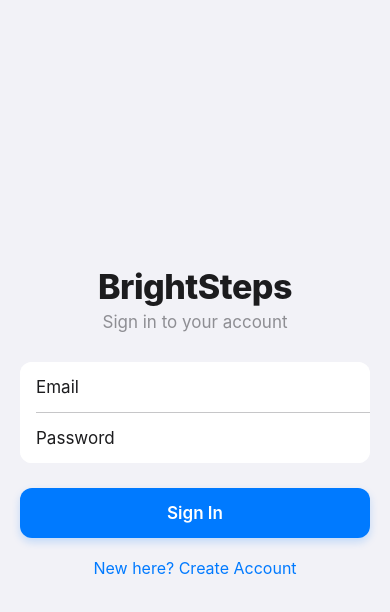
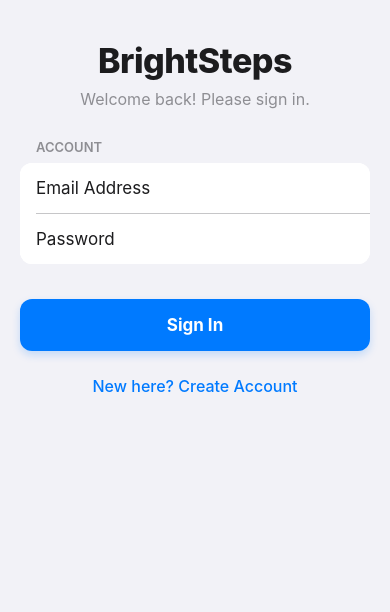
Before and after one commit to chrisbartie31/BrightSteps, a React Native app in the folder expo_app/: screen /Auth in a window 390 px wide. Shown: the top 612 px of the page. Built offline with nearby package versions, Linux system fonts and the light colour scheme; no server answers.

Commit message:
updated sign up and adding siblings

```diff
--- a/expo_app/screens/AuthScreen.js
+++ b/expo_app/screens/AuthScreen.js
@@ -1,24 +1,97 @@
-// expo_app/screens/AuthScreen.js
-
 import React, { useState } from 'react';
-import { View, TextInput, Text, Alert, StyleSheet, TouchableOpacity, SafeAreaView, KeyboardAvoidingView, Platform, StatusBar } from 'react-native';
+import {
+  View,
+  TextInput,
+  Text,
+  Alert,
+  StyleSheet,
+  TouchableOpacity,
+  SafeAreaView,
+  KeyboardAvoidingView,
+  Platform,
+  StatusBar,
+  ScrollView,
+  ActivityIndicator
+} from 'react-native';
 import { createUserWithEmailAndPassword, signInWithEmailAndPassword } from 'firebase/auth';
-import { auth } from '../services/firebase';
+import { doc, collection, writeBatch } from 'firebase/firestore'; // NEW IMPORTS
+import { auth, db } from '../services/firebase';
 import { Colors } from '../constants/Colors';
 
 export default function AuthScreen() {
-  const [email, setEmail] = useState('');
-  const [password, setPassword] = useState('');
+  // Login State
   const [isLogin, setIsLogin] = useState(true);
   const [loading, setLoading] = useState(false);
 
-  async function handleAuth(authFunction) {
+  // Core Credentials
+  const [email, setEmail] = useState('');
+  const [password, setPassword] = useState('');
+
+  // Extended Profile Data (Sign Up Only)
+  const [firstName, setFirstName] = useState('');
+  const [lastName, setLastName] = useState('');
+  const [phone, setPhone] = useState('');
+  const [childName, setChildName] = useState('');
+
+  // === HANDLER: SIGN IN ===
+  async function handleSignIn() {
     setLoading(true);
     try {
-      await authFunction(auth, email.trim(), password);
-      // Auth listener in App.js handles the rest
+      await signInWithEmailAndPassword(auth, email.trim(), password);
+      // App.js listener handles navigation
     } catch (e) {
-      Alert.alert('Action Failed', e.message);
+      Alert.alert('Login Failed', e.message);
+    } finally {
+      setLoading(false);
+    }
+  }
+
+  // === HANDLER: SIGN UP (Transactional) ===
+  async function handleSignUp() {
+    // 1. Validation
+    if (!email.trim() || !password || !firstName.trim() || !lastName.trim() || !phone.trim()) {
+      return Alert.alert("Missing Details", "Please fill in all parent details.");
+    }
+    if (!childName.trim()) {
+      return Alert.alert("Missing Child", "Please add the name of the first child you look after.");
+    }
+
+    setLoading(true);
+    try {
+      // 2. Create Auth User
+      const userCredential = await createUserWithEmailAndPassword(auth, email.trim(), password);
+      const uid = userCredential.user.uid;
+
+      // 3. Batch Write (Atomic Operation)
+      const batch = writeBatch(db);
+
+      // A. Create Parent/Au Pair Profile
+      const parentRef = doc(db, 'users', uid);
+      batch.set(parentRef, {
+        email: email.trim(),
+        firstName: firstName.trim(),
+        lastName: lastName.trim(),
+        phone: phone.trim(),
+        role: 'parent', // or 'au_pair', generic role for the account owner
+        createdAt: new Date()
+      });
+
+      // B. Create First Child Profile
+      const newChildRef = doc(collection(db, 'children')); // Auto-ID
+      batch.set(newChildRef, {
+        name: childName.trim(),
+        parentId: uid,
+        assignedTutorId: null, // Will be assigned by admin later
+        createdAt: new Date()
+      });
+
+      // 4. Commit to Database
+      await batch.commit();
+
+      Alert.alert("Welcome!", "Account created successfully.");
+
+    } catch (e) {
+      Alert.alert("Signup Error", e.message);
     } finally {
       setLoading(false);
     }
@@ -27,18 +100,66 @@ export default function AuthScreen() {
   return (
     <SafeAreaView style={styles.container}>
       <StatusBar barStyle="dark-content" />
-      <KeyboardAvoidingView behavior={Platform.OS === "ios" ? "padding" : "height"} style={styles.keyboardView}>
+      <KeyboardAvoidingView behavior={Platform.OS === "ios" ? "padding" : "height"} style={{flex: 1}}>
+        <ScrollView contentContainerStyle={styles.scrollContent} showsVerticalScrollIndicator={false}>
 
           <View style={styles.headerContainer}>
             <Text style={styles.headerTitle}>BrightSteps</Text>
-          <Text style={styles.headerSubtitle}>{isLogin ? 'Sign in to your account' : 'Create a new account'}</Text>
+            <Text style={styles.headerSubtitle}>
+              {isLogin ? 'Welcome back! Please sign in.' : 'Create a profile to start tracking progress.'}
+            </Text>
           </View>
 
-        {/* iOS "Inset Grouped" Container */}
+          {/* === SIGN UP FORM === */}
+          {!isLogin && (
+            <>
+              <Text style={styles.sectionLabel}>YOUR DETAILS</Text>
               <View style={styles.inputGroup}>
                 <TextInput
                   style={styles.inputTop}
-            placeholder="Email"
+                  placeholder="First Name"
+                  value={firstName}
+                  onChangeText={setFirstName}
+                  placeholderTextColor={Colors.placeholder}
+                />
+                <View style={styles.separator} />
+                <TextInput
+                  style={styles.inputMiddle}
+                  placeholder="Last Name"
+                  value={lastName}
+                  onChangeText={setLastName}
+                  placeholderTextColor={Colors.placeholder}
+                />
+                <View style={styles.separator} />
+                <TextInput
+                  style={styles.inputBottom}
+                  placeholder="Phone Number"
+                  keyboardType="phone-pad"
+                  value={phone}
+                  onChangeText={setPhone}
+                  placeholderTextColor={Colors.placeholder}
+                />
+              </View>
+
+              <Text style={styles.sectionLabel}>FIRST LEARNER</Text>
+              <View style={styles.inputGroup}>
+                <TextInput
+                  style={styles.inputSingle}
+                  placeholder="Child's Name"
+                  value={childName}
+                  onChangeText={setChildName}
+                  placeholderTextColor={Colors.placeholder}
+                />
+              </View>
+            </>
+          )}
+
+          {/* === CREDENTIALS FORM === */}
+          <Text style={styles.sectionLabel}>{isLogin ? 'ACCOUNT' : 'LOGIN DETAILS'}</Text>
+          <View style={styles.inputGroup}>
+            <TextInput
+              style={styles.inputTop}
+              placeholder="Email Address"
               keyboardType="email-address"
               autoCapitalize="none"
               value={email}
@@ -58,12 +179,16 @@ export default function AuthScreen() {
 
           <TouchableOpacity
             style={styles.primaryButton}
-          onPress={() => handleAuth(isLogin ? signInWithEmailAndPassword : createUserWithEmailAndPassword)}
+            onPress={isLogin ? handleSignIn : handleSignUp}
             disabled={loading}
           >
+            {loading ? (
+              <ActivityIndicator color="#FFF" />
+            ) : (
               <Text style={styles.primaryButtonText}>
-            {loading ? 'Processing...' : isLogin ? 'Sign In' : 'Create Account'}
+                {isLogin ? 'Sign In' : 'Create Account'}
               </Text>
+            )}
           </TouchableOpacity>
 
           <TouchableOpacity onPress={() => setIsLogin(!isLogin)} style={styles.linkButton}>
@@ -72,6 +197,7 @@ export default function AuthScreen() {
             </Text>
           </TouchableOpacity>
 
+        </ScrollView>
       </KeyboardAvoidingView>
     </SafeAreaView>
   );
@@ -79,13 +205,22 @@ export default function AuthScreen() {
 
 const styles = StyleSheet.create({
   container: { flex: 1, backgroundColor: Colors.background },
-  keyboardView: { flex: 1, justifyContent: 'center', paddingHorizontal: 20 },
+  scrollContent: { padding: 20, paddingBottom: 50 },
 
-  headerContainer: { marginBottom: 30, alignItems: 'center' },
+  headerContainer: { marginTop: 20, marginBottom: 30, alignItems: 'center' },
   headerTitle: { fontSize: 34, fontWeight: '800', color: Colors.textPrimary, letterSpacing: -0.5 },
-  headerSubtitle: { fontSize: 17, color: Colors.textSecondary, marginTop: 5 },
+  headerSubtitle: { fontSize: 16, color: Colors.textSecondary, marginTop: 8, textAlign: 'center' },
 
-  // The "Apple Settings" Look
+  sectionLabel: {
+    fontSize: 13,
+    fontWeight: '600',
+    color: Colors.textSecondary,
+    marginBottom: 8,
+    marginLeft: 16, // Apple Style Header Offset
+    textTransform: 'uppercase'
+  },
+
+  // Apple Style Grouped Inputs
   inputGroup: {
     backgroundColor: Colors.card,
     borderRadius: 12,
@@ -99,7 +234,21 @@ const styles = StyleSheet.create({
     color: Colors.textPrimary,
     backgroundColor: Colors.card,
   },
+  inputMiddle: {
+    height: 50,
+    paddingHorizontal: 16,
+    fontSize: 17,
+    color: Colors.textPrimary,
+    backgroundColor: Colors.card,
+  },
   inputBottom: {
+    height: 50,
+    paddingHorizontal: 16,
+    fontSize: 17,
+    color: Colors.textPrimary,
+    backgroundColor: Colors.card,
+  },
+  inputSingle: {
     height: 50,
     paddingHorizontal: 16,
     fontSize: 17,
@@ -109,13 +258,13 @@ const styles = StyleSheet.create({
   separator: {
     height: 1,
     backgroundColor: Colors.separator,
-    marginLeft: 16, // Standard iOS left inset for separators
+    marginLeft: 16,
   },
 
   primaryButton: {
     backgroundColor: Colors.primary,
     borderRadius: 12,
-    height: 50,
+    height: 52,
     justifyContent: 'center',
     alignItems: 'center',
     shadowColor: Colors.primary,
@@ -123,12 +272,13 @@ const styles = StyleSheet.create({
     shadowOpacity: 0.2,
     shadowRadius: 8,
     elevation: 4,
+    marginTop: 10
   },
   primaryButtonText: {
     color: '#FFFFFF',
     fontSize: 17,
-    fontWeight: '600',
+    fontWeight: '700',
   },
-  linkButton: { marginTop: 20, alignItems: 'center' },
-  linkText: { color: Colors.primary, fontSize: 16 },
+  linkButton: { marginTop: 25, alignItems: 'center' },
+  linkText: { color: Colors.primary, fontSize: 16, fontWeight: '500' },
 });
--- a/expo_app/screens/ChildSelect.js
+++ b/expo_app/screens/ChildSelect.js
@@ -1,14 +1,34 @@
 import React, { useEffect, useState } from 'react';
-import { View, Text, FlatList, TouchableOpacity, TextInput, StyleSheet, SafeAreaView, Modal, StatusBar } from 'react-native';
+import {
+  View,
+  Text,
+  FlatList,
+  TouchableOpacity,
+  TextInput,
+  StyleSheet,
+  Modal,
+  StatusBar,
+  Alert,
+  ActivityIndicator,
+  KeyboardAvoidingView, // <--- FIXED: Added missing import
+  Platform              // <--- FIXED: Added missing import
+} from 'react-native';
+
+// FIXED: Use the modern Safe Area to stop the warning
+import { SafeAreaView } from 'react-native-safe-area-context';
+
 import { auth, db } from '../services/firebase';
 import { collection, addDoc, query, where, onSnapshot } from 'firebase/firestore';
+import { EmailAuthProvider, reauthenticateWithCredential } from 'firebase/auth';
 import { useChild } from '../contexts/ChildContext';
 import { Colors } from '../constants/Colors';
 
 export default function ChildSelect({ navigation }) {
   const [children, setChildren] = useState([]);
   const [newName, setNewName] = useState('');
+  const [passwordVerify, setPasswordVerify] = useState('');
   const [isAdding, setIsAdding] = useState(false);
+  const [loading, setLoading] = useState(false);
   const { selectChild } = useChild();
 
   useEffect(() => {
@@ -21,14 +41,41 @@ export default function ChildSelect({ navigation }) {
   }, []);
 
   async function addChild() {
-    if (!newName.trim()) return;
+    if (!newName.trim()) {
+        Alert.alert("Missing Name", "Please enter the child's name.");
+        return;
+    }
+    if (!passwordVerify) {
+        Alert.alert("Security Check", "Please enter your password to confirm.");
+        return;
+    }
+
+    setLoading(true);
+    const user = auth.currentUser;
+
+    try {
+        // 1. Re-authenticate
+        const credential = EmailAuthProvider.credential(user.email, passwordVerify);
+        await reauthenticateWithCredential(user, credential);
+
+        // 2. Add child
         await addDoc(collection(db, 'children'), {
             name: newName.trim(),
-      parentId: auth.currentUser.uid,
+            parentId: user.uid,
             createdAt: new Date()
         });
+
         setNewName('');
+        setPasswordVerify('');
         setIsAdding(false);
+        Alert.alert("Success", "New profile created!");
+
+    } catch (error) {
+        console.error(error);
+        Alert.alert("Verification Failed", "Incorrect password. Please try again.");
+    } finally {
+        setLoading(false);
+    }
   }
 
   function handleSelectChild(child) {
@@ -48,10 +95,9 @@ export default function ChildSelect({ navigation }) {
   }
 
   return (
-    <SafeAreaView style={styles.container}>
+    <SafeAreaView style={styles.container} edges={['top', 'left', 'right']}>
       <StatusBar barStyle="dark-content" />
 
-      {/* Simplified Header */}
       <View style={styles.headerContainer}>
         <Text style={styles.headerTitle}>Select Profile</Text>
         <TouchableOpacity onPress={handleSignOut}>
@@ -72,9 +118,7 @@ export default function ChildSelect({ navigation }) {
             <View style={[styles.avatar, { backgroundColor: getColor(item.name) }]}>
               <Text style={styles.avatarText}>{getInitial(item.name)}</Text>
             </View>
-
             <Text style={styles.cardName} numberOfLines={1}>{item.name}</Text>
-
             <Text style={styles.chevron}>›</Text>
           </TouchableOpacity>
         )}
@@ -85,32 +129,42 @@ export default function ChildSelect({ navigation }) {
         }
       />
 
-      {/* Simple Circular FAB */}
       <TouchableOpacity style={styles.fab} onPress={() => setIsAdding(true)}>
         <Text style={styles.fabIcon}>+</Text>
       </TouchableOpacity>
 
-      {/* Minimal Modal */}
+      {/* Secure Add Modal */}
       <Modal animationType="fade" transparent={true} visible={isAdding} onRequestClose={() => setIsAdding(false)}>
         <View style={styles.modalOverlay}>
-          <View style={styles.modalContent}>
-            <Text style={styles.modalTitle}>New Learner</Text>
+          <KeyboardAvoidingView behavior={Platform.OS === "ios" ? "padding" : "height"} style={styles.modalContent}>
+            <Text style={styles.modalTitle}>Add Sibling</Text>
+            <Text style={styles.modalSubtitle}>Verify it's you to create a new profile.</Text>
+
             <TextInput
               style={styles.modalInput}
-              placeholder="Name"
+              placeholder="Child's Name"
               value={newName}
               onChangeText={setNewName}
               autoFocus
             />
+
+            <TextInput
+              style={styles.modalInput}
+              placeholder="Verify Parent Password"
+              value={passwordVerify}
+              onChangeText={setPasswordVerify}
+              secureTextEntry
+            />
+
             <View style={styles.modalActions}>
                 <TouchableOpacity style={styles.modalBtn} onPress={() => setIsAdding(false)}>
                     <Text style={styles.btnTextCancel}>Cancel</Text>
                 </TouchableOpacity>
-                <TouchableOpacity style={styles.modalBtn} onPress={addChild}>
-                    <Text style={styles.btnTextAdd}>Add</Text>
+                <TouchableOpacity style={styles.modalBtn} onPress={addChild} disabled={loading}>
+                    {loading ? <ActivityIndicator color={Colors.primary} /> : <Text style={styles.btnTextAdd}>Create</Text>}
                 </TouchableOpacity>
             </View>
-          </View>
+          </KeyboardAvoidingView>
         </View>
       </Modal>
     </SafeAreaView>
@@ -120,7 +174,6 @@ export default function ChildSelect({ navigation }) {
 const styles = StyleSheet.create({
   container: { flex: 1, backgroundColor: Colors.background },
 
-  // Header
   headerContainer: {
     paddingHorizontal: 20,
     paddingVertical: 15,
@@ -136,16 +189,14 @@ const styles = StyleSheet.create({
 
   listContent: { padding: 20 },
 
-  // Simple, Clean Card
   card: {
     backgroundColor: Colors.card,
-    borderRadius: 16, // Moderate rounding
+    borderRadius: 16,
     paddingVertical: 12,
     paddingHorizontal: 16,
     marginBottom: 12,
     flexDirection: 'row',
     alignItems: 'center',
-    // Very subtle shadow for lift
     shadowColor: '#000',
     shadowOffset: { width: 0, height: 2 },
     shadowOpacity: 0.03,
@@ -165,7 +216,6 @@ const styles = StyleSheet.create({
   cardName: { flex: 1, fontSize: 18, fontWeight: '600', color: Colors.textPrimary },
   chevron: { fontSize: 28, color: '#C7C7CC', fontWeight: '300', marginTop: -2 },
 
-  // FAB
   fab: {
     position: 'absolute',
     bottom: 30,
@@ -184,12 +234,14 @@ const styles = StyleSheet.create({
   },
   fabIcon: { fontSize: 32, color: '#FFF', marginTop: -2 },
 
-  // Modal
   modalOverlay: { flex: 1, justifyContent: 'center', alignItems: 'center', backgroundColor: 'rgba(0,0,0,0.4)' },
-  modalContent: { width: 280, backgroundColor: 'rgba(255,255,255,0.95)', borderRadius: 14, padding: 20, alignItems: 'center' },
-  modalTitle: { fontSize: 18, fontWeight: '700', marginBottom: 15 },
-  modalInput: { width: '100%', backgroundColor: Colors.inputBackground, padding: 10, borderRadius: 8, fontSize: 16, marginBottom: 20 },
-  modalActions: { flexDirection: 'row', width: '100%', justifyContent: 'space-between' },
+  modalContent: { width: 300, backgroundColor: 'rgba(255,255,255,0.95)', borderRadius: 14, padding: 24, alignItems: 'center' },
+  modalTitle: { fontSize: 18, fontWeight: '700', marginBottom: 5, color: Colors.textPrimary },
+  modalSubtitle: { fontSize: 13, color: Colors.textSecondary, marginBottom: 15, textAlign: 'center' },
+
+  modalInput: { width: '100%', backgroundColor: Colors.inputBackground, padding: 12, borderRadius: 10, fontSize: 16, marginBottom: 15 },
+
+  modalActions: { flexDirection: 'row', width: '100%', justifyContent: 'space-between', marginTop: 5 },
   modalBtn: { flex: 1, alignItems: 'center', padding: 10 },
   btnTextCancel: { color: Colors.textSecondary, fontSize: 16, fontWeight: '600' },
   btnTextAdd: { color: Colors.primary, fontSize: 16, fontWeight: '700' },
--- a/expo_app/screens/LessonsList.js
+++ b/expo_app/screens/LessonsList.js
@@ -122,7 +122,7 @@ export default function LessonsList({ navigation }) {
                 contentContainerStyle={styles.listContent}
                 ListEmptyComponent={
                     <View style={styles.emptyState}>
-                        <Text style={styles.emptyEmoji}>🦄</Text>
+                        <Text style={styles.emptyEmoji}>✅</Text>
                         <Text style={styles.emptyText}>All caught up!</Text>
                     </View>
                 }
```
Also changed, not shown: 2 other files (tests, documents, lock files or other folders). Lines whose indentation alone changed are shown as unchanged.
